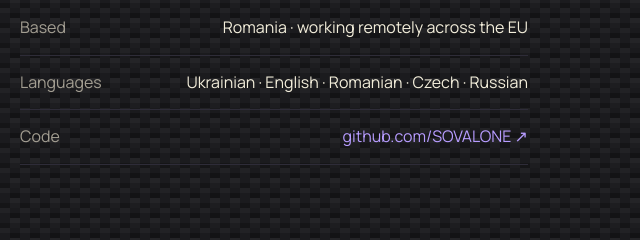
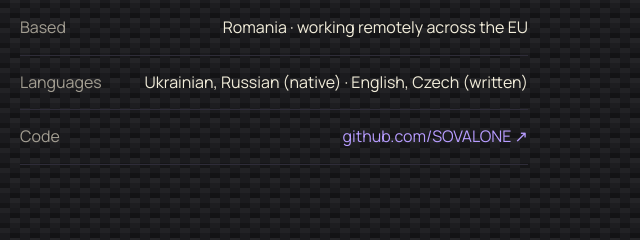
Before and after one commit to SOVALONE/portfolio, a plain HTML site: page index.html in a window 1280 px wide. Shown: the part 2537-2777 px from the top of the page, 640-1280 px from the left. Drawn offline with Linux system fonts and the light colour scheme.

Commit message:
Portfolio: honest languages
Co-Authored-By: Claude Opus 5.5 <noreply@anthropic.com>

```diff
--- a/index.html
+++ b/index.html
@@ -112,7 +112,7 @@ footer{padding:30px 0;text-align:center;color:var(--mute);font-size:13px}
         <p>Before code I worked with my hands in construction, so I treat software the same way: solid foundations, clean finish, nothing left half-done. Today I run Obsidian Quill, a small studio that delivers websites and Flutter apps for businesses across Europe.</p>
         <div class="facts" style="margin-top:24px">
           <div><span>Based</span><span>Romania · working remotely across the EU</span></div>
-          <div><span>Languages</span><span>Ukrainian · English · Romanian · Czech · Russian</span></div>
+          <div><span>Languages</span><span>Ukrainian, Russian (native) · English, Czech (written)</span></div>
           <div><span>Code</span><span><a href="https://github.com/SOVALONE" target="_blank" rel="noopener" style="color:var(--v)">github.com/SOVALONE ↗</a></span></div>
         </div>
       </div>
```
Also changed, not shown: oleh-valo/index.html (+1 -1 lines).
